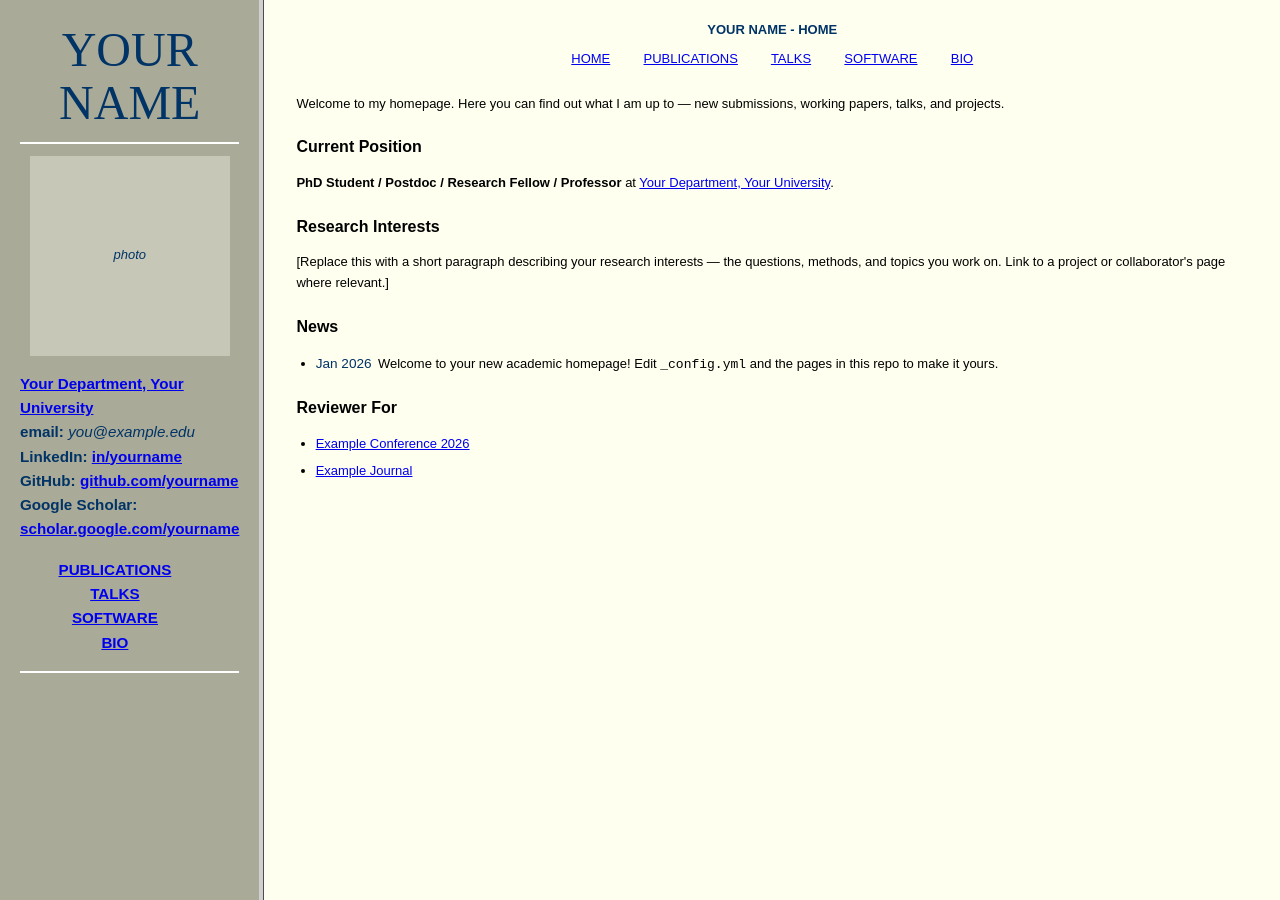
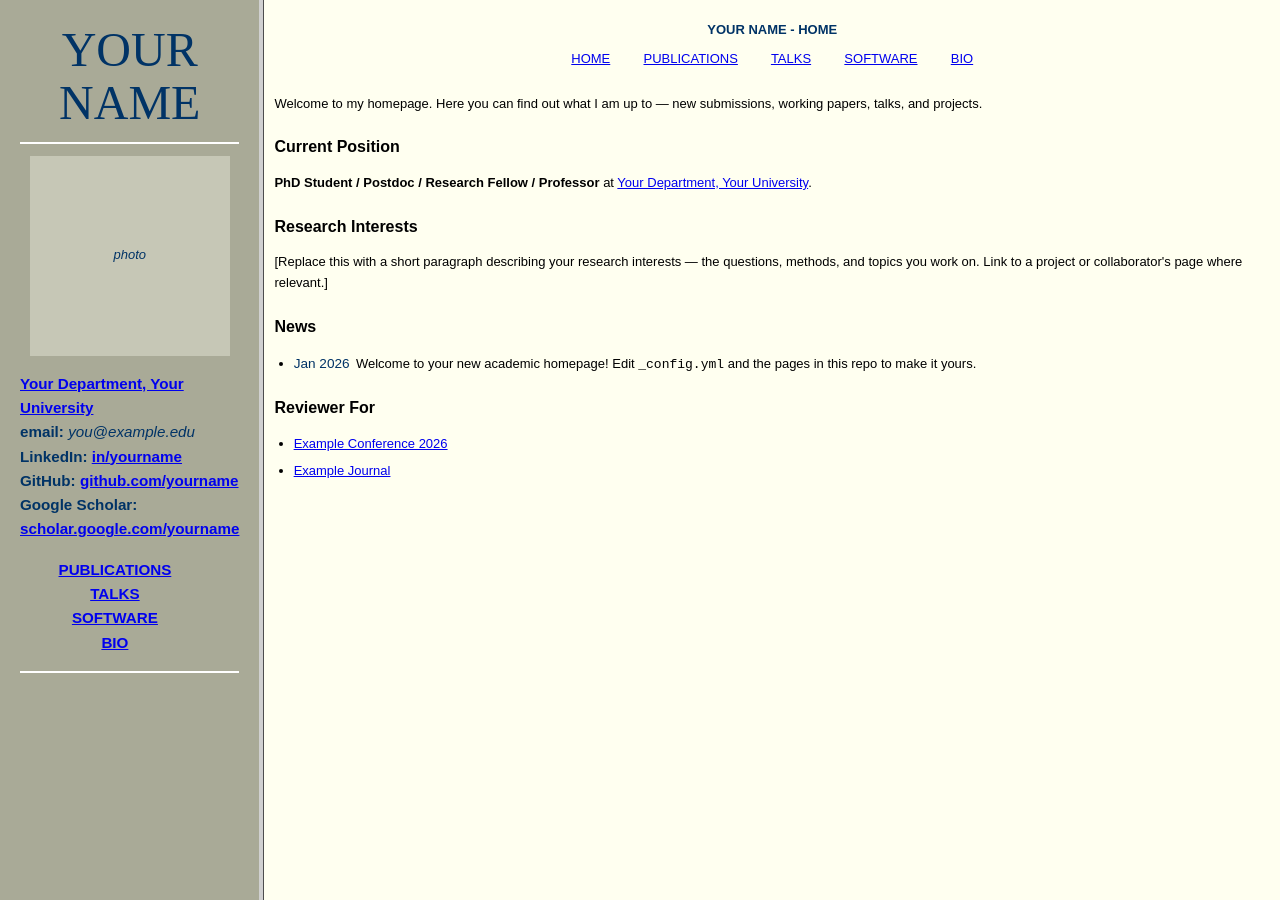
Before and after one commit to felixleopoldo/pearl-academic-homepage-template, a Jekyll site: the page built from index.md, in a window 1280 px wide. Built offline with Jekyll 4.4.1, drawn with Linux system fonts in a browser that asks for light colours.

Commit message:
Tighten content-pane padding to match original's body margin

```diff
--- a/assets/css/style.css
+++ b/assets/css/style.css
@@ -117,7 +117,7 @@ a:hover { text-decoration: none; }
 .content {
   flex: 1;
   min-width: 0;
-  padding: 1.25rem 2rem 4rem;
+  padding: 1.25rem 0.625rem 4rem;
 }
 
 .content-title {
```
